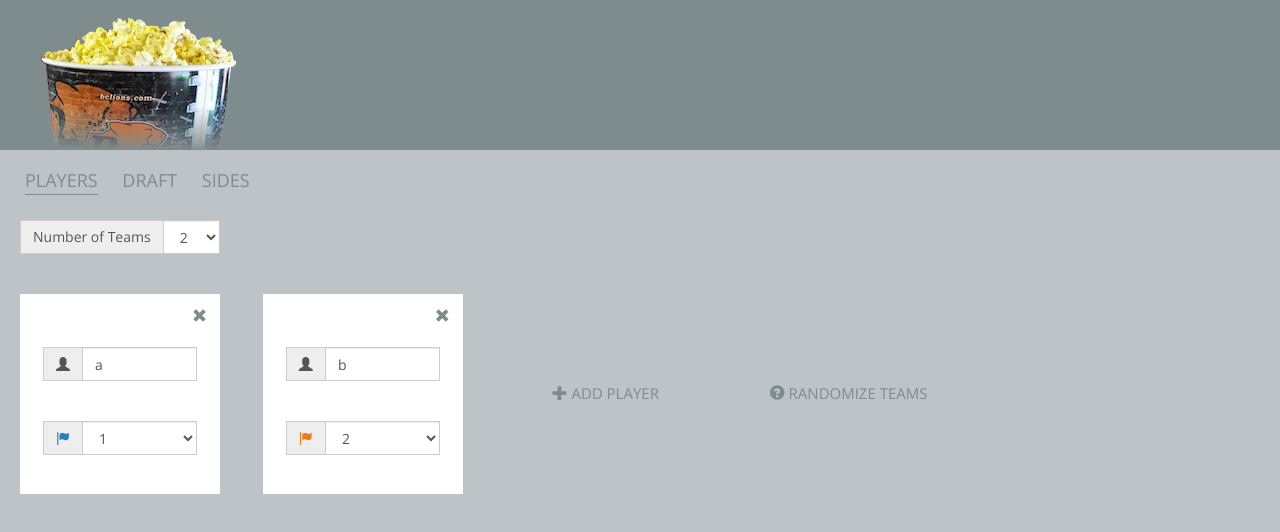
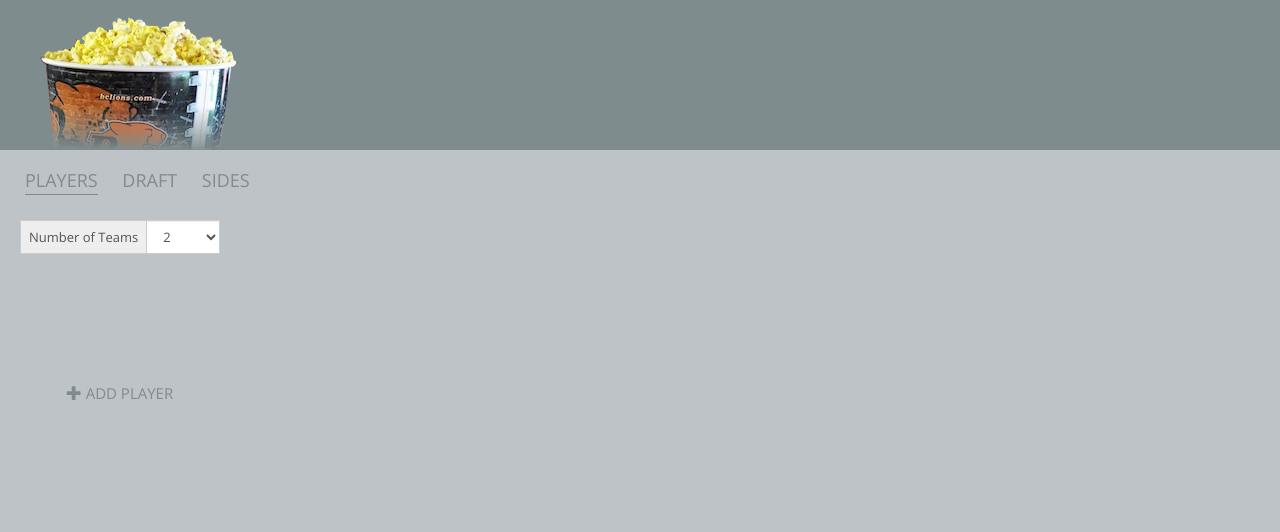
Before and after one commit to knowlesc/bucket2, a website: page index.html in a window 1280 px wide. Drawn offline with nearby package versions, Linux system fonts and the light colour scheme; some packages are replaced by stand-ins of ours; a script that the page names is missing.

Commit message:
Remove initial populated data

```diff
--- a/src/javascript/services/playerFactory.js
+++ b/src/javascript/services/playerFactory.js
@@ -4,7 +4,7 @@ playersFactory.factory('playersFactory', function() {
     var playersFactory = {};
 
     // Array of players - {id, name, team}
-    playersFactory.players = [{id:999,name:'a',team:1},{id:998,name:'b',team:2}]
+    playersFactory.players = []
 
     // The id of the player that will be created next
     playersFactory.nextPlayerId = 0;
--- a/src/scss/style.scss
+++ b/src/scss/style.scss
@@ -48,8 +48,18 @@ body {
 
 .team-sizer {
     margin: 20px;
-    font-size: 1.5rem;
     width: 200px;
+
+    > .input-group  {
+        > .input-group-addon {
+            font-size: 1.3rem;
+            padding: 4px 8px;
+        }
+        > select {
+            font-size: 1.3rem;
+            padding-right: 6px!important;
+        }
+    }
 }
 
 .draft-container {
@@ -84,7 +94,6 @@ body {
 }
 
 select {
-    padding-right: 10px!important;
     &:focus {
         @extend %extend_disable_glow;
     }
```
Also changed, not shown: public/assets/javascript/bundle.js (+2 -2 lines), public/assets/stylesheets/style.css.
